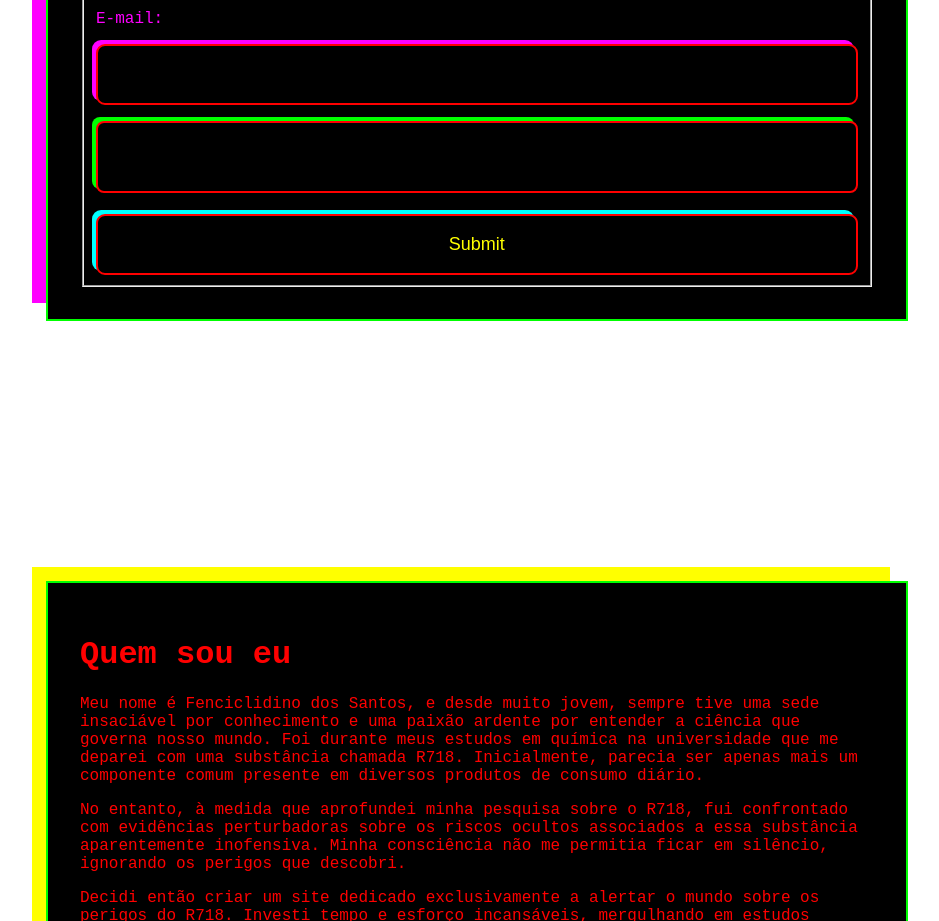
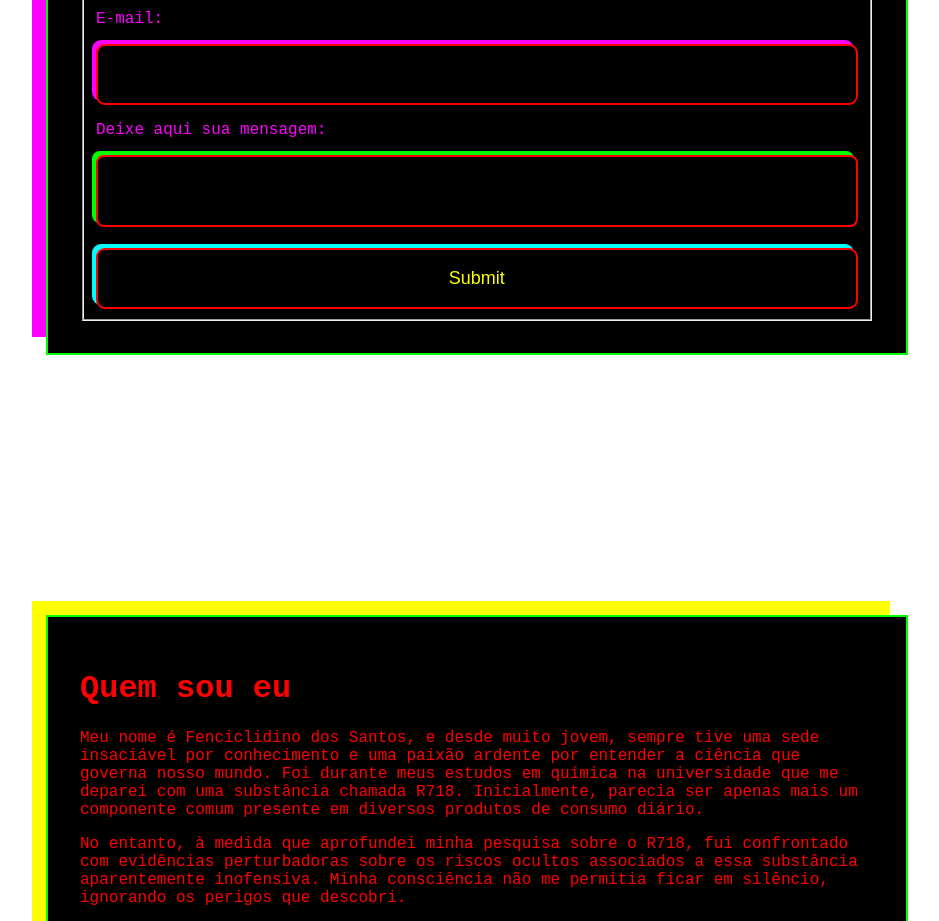
Before and after one commit to Alfrederson/threejs-thing, a SvelteKit app: page / in a window 1280 px wide. Shown: the part 9720-10641 px from the top of the page, without its empty margins (163-1102 px from the left). Built offline with nearby package versions, Linux system fonts and the light colour scheme; no server answers.

Commit message:
Formulario

```diff
--- a/src/component/Formulario.svelte
+++ b/src/component/Formulario.svelte
@@ -81,8 +81,9 @@
             <input type="text" bind:value={form.nome} style="box-shadow: -4px -4px 0px {qualquerCor()};"/>
             <p>E-mail:</p>
             <input type="text" bind:value={form.email} style="box-shadow: -4px -4px 0px {qualquerCor()};"/>
+            <p>Deixe aqui sua mensagem:</p>
+            <textarea bind:value={form.message} style="box-shadow: -4px -4px 0px {qualquerCor()}; resize: none;"/>
             <p>
-            <textarea bind:value={form.message} style="box-shadow: -4px -4px 0px {qualquerCor()}; resize: none;"/>
             {#if form.nome !== ""}
                 Eu, {form.nome}, ao clicar no botão abaixo, concordo em assinar a PETIÇÃO PARA O BANIMENTO GLOBAL DO USO DO R718.
             {/if}
```
